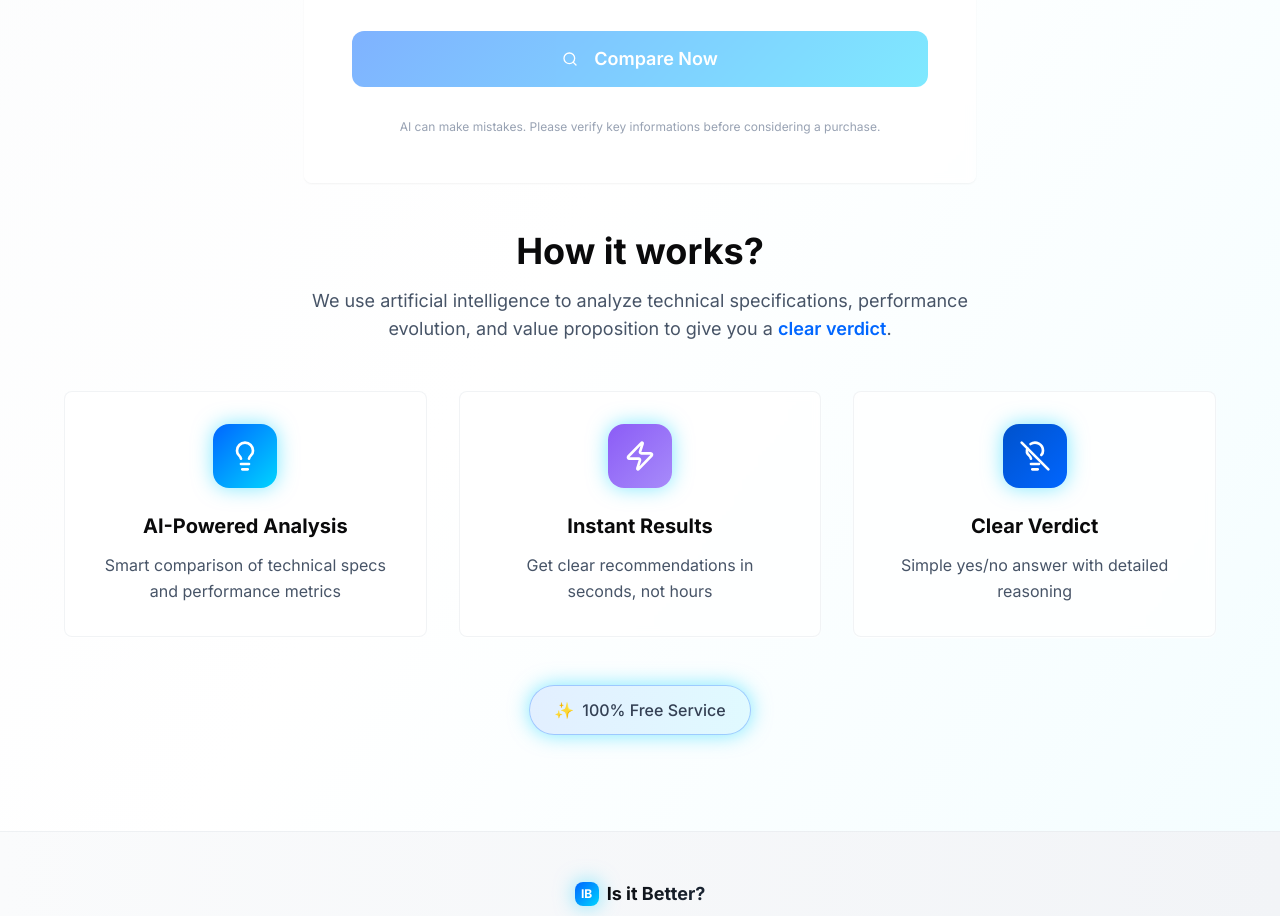
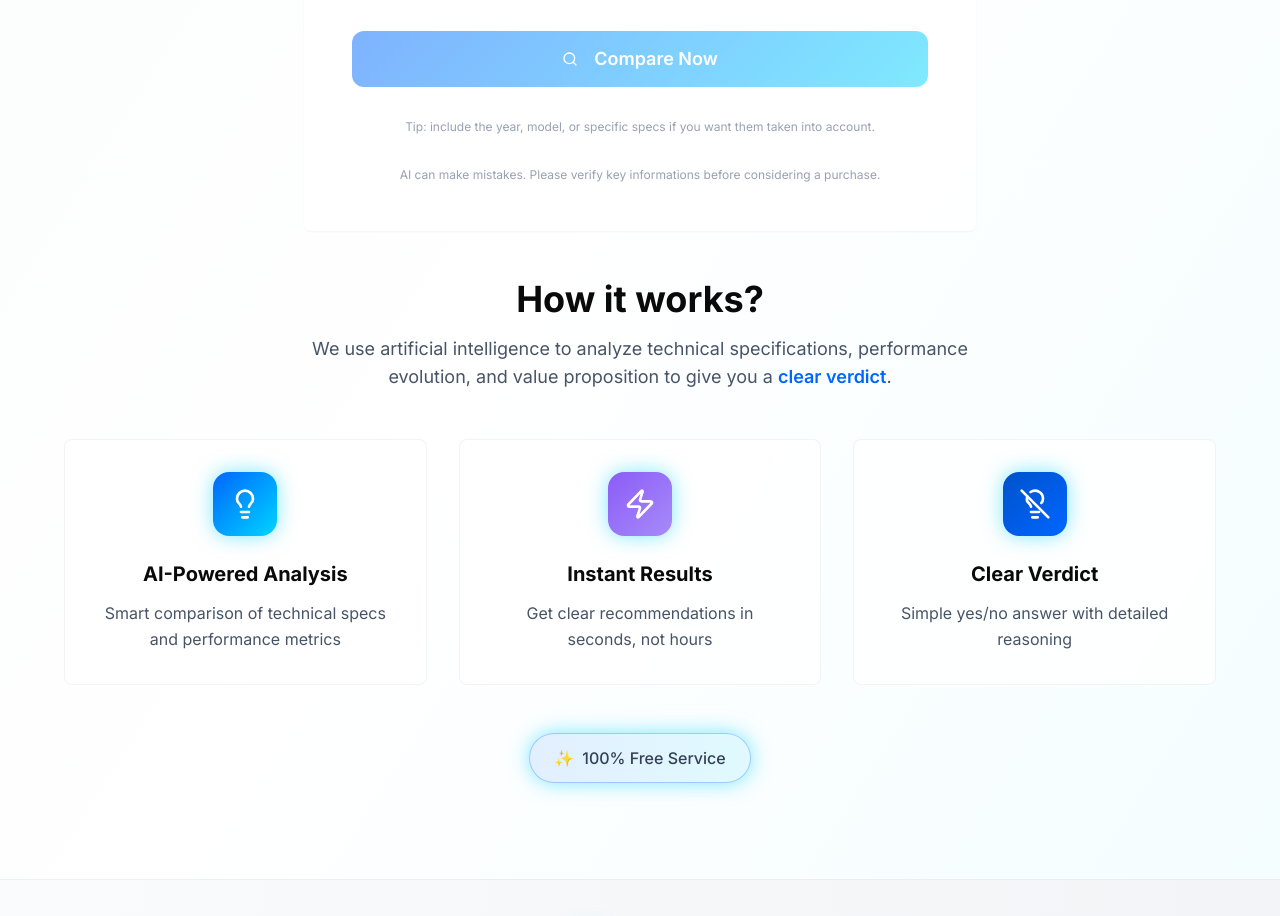
Before and after one commit to HelloEnkio/upgrade-wise-insight-66, a React (Vite) app: page / in a window 1280 px wide. Shown: the part 855-1771 px from the top of the page. Built offline with nearby package versions, Linux system fonts and the light colour scheme; no server answers.

Commit message:
feat: add tip for specifying precise specs

```diff
--- a/src/components/ComparisonFormInputs.tsx
+++ b/src/components/ComparisonFormInputs.tsx
@@ -106,6 +106,9 @@ const ComparisonFormInputs = ({
               )}
             </Button>
             <p className="mt-2 text-xs text-tech-gray-400 text-center">
+              Tip: include the year, model, or specific specs if you want them taken into account.
+            </p>
+            <p className="mt-1 text-xs text-tech-gray-400 text-center">
               AI can make mistakes. Please verify key informations before considering a purchase.
             </p>
           </form>
```
